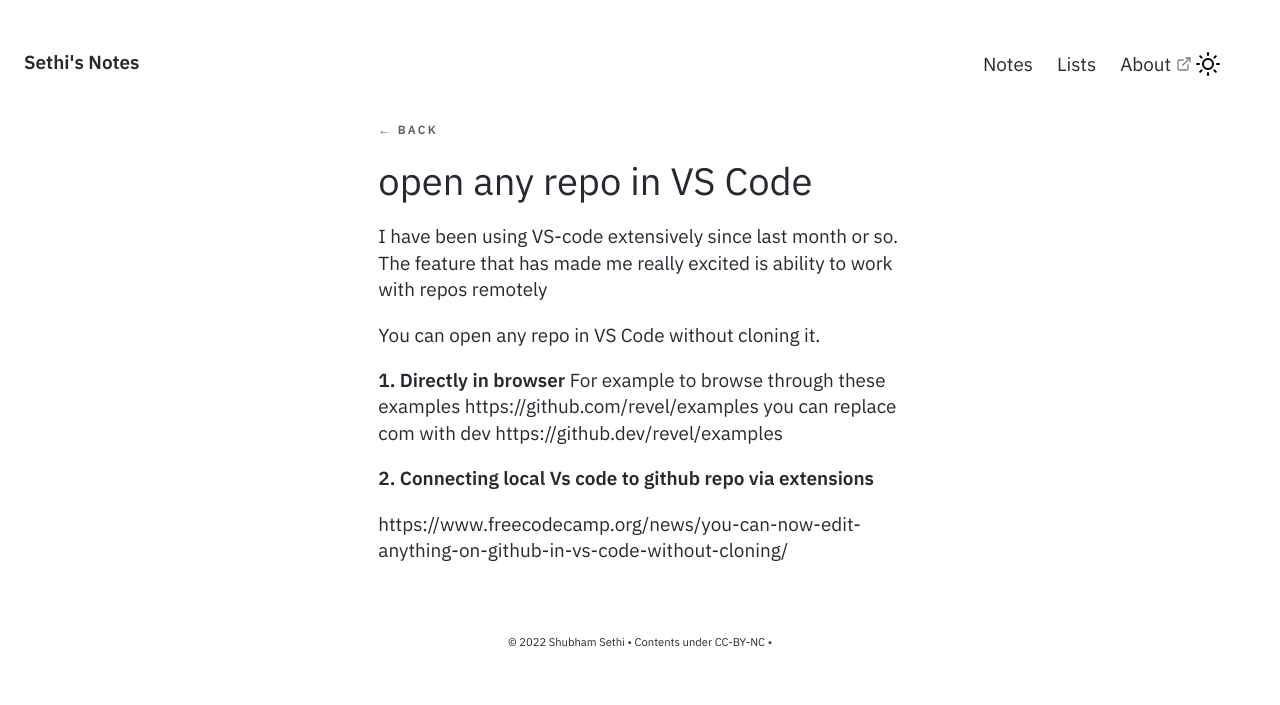
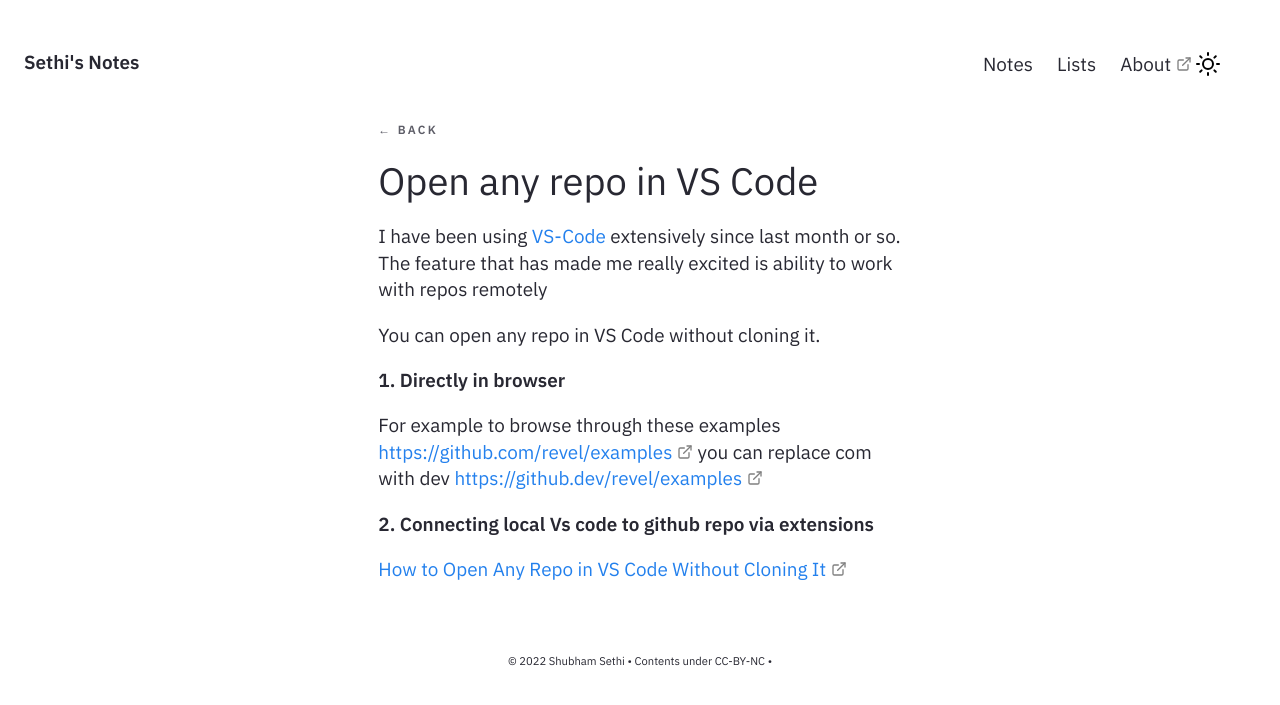
Before and after one commit to shsethi/shsethi.github.io, a Jekyll site: the page built from _notes/Public/open any repo in VS Code.md, in a window 1280 px wide. Shown: the top 705 px of the page. Built offline with Jekyll 4.4.1, drawn with Linux system fonts in a browser that asks for light colours.

Commit message:
added new notes

```diff
--- a/_notes/Public/open any repo in VS Code.md
+++ b/_notes/Public/open any repo in VS Code.md
@@ -1,21 +1,20 @@
 ---
-title : open any repo in VS Code
+title: Open any repo in VS Code
 feed: show
-date : 09-08-2022
+date: 09-08-2022
 ---
 
 
-I have been using VS-code extensively since last month or so.
+I have been using [[VS-Code]] extensively since last month or so.
 The feature that  has made me really excited is ability to work with repos remotely
-
 
 You can open any repo in VS Code without cloning it.
 
 **1. Directly in browser**
-For example to browse through these examples https://github.com/revel/examples
-you can replace com with dev https://github.dev/revel/examples
 
+For example to browse through these examples [https://github.com/revel/examples](https://github.com/revel/examples)
+you can replace com with dev [https://github.dev/revel/examples](https://github.dev/revel/examples)
 
 **2. Connecting local Vs code to github repo via extensions**
 
-https://www.freecodecamp.org/news/you-can-now-edit-anything-on-github-in-vs-code-without-cloning/
+[How to Open Any Repo in VS Code Without Cloning It](https://www.freecodecamp.org/news/you-can-now-edit-anything-on-github-in-vs-code-without-cloning/)
```
Also changed, not shown: _notes/001 Inbox/Inspiration.md (added, +4 -0 lines), _notes/Public/VS-Code.md (added, +7 -0 lines).
